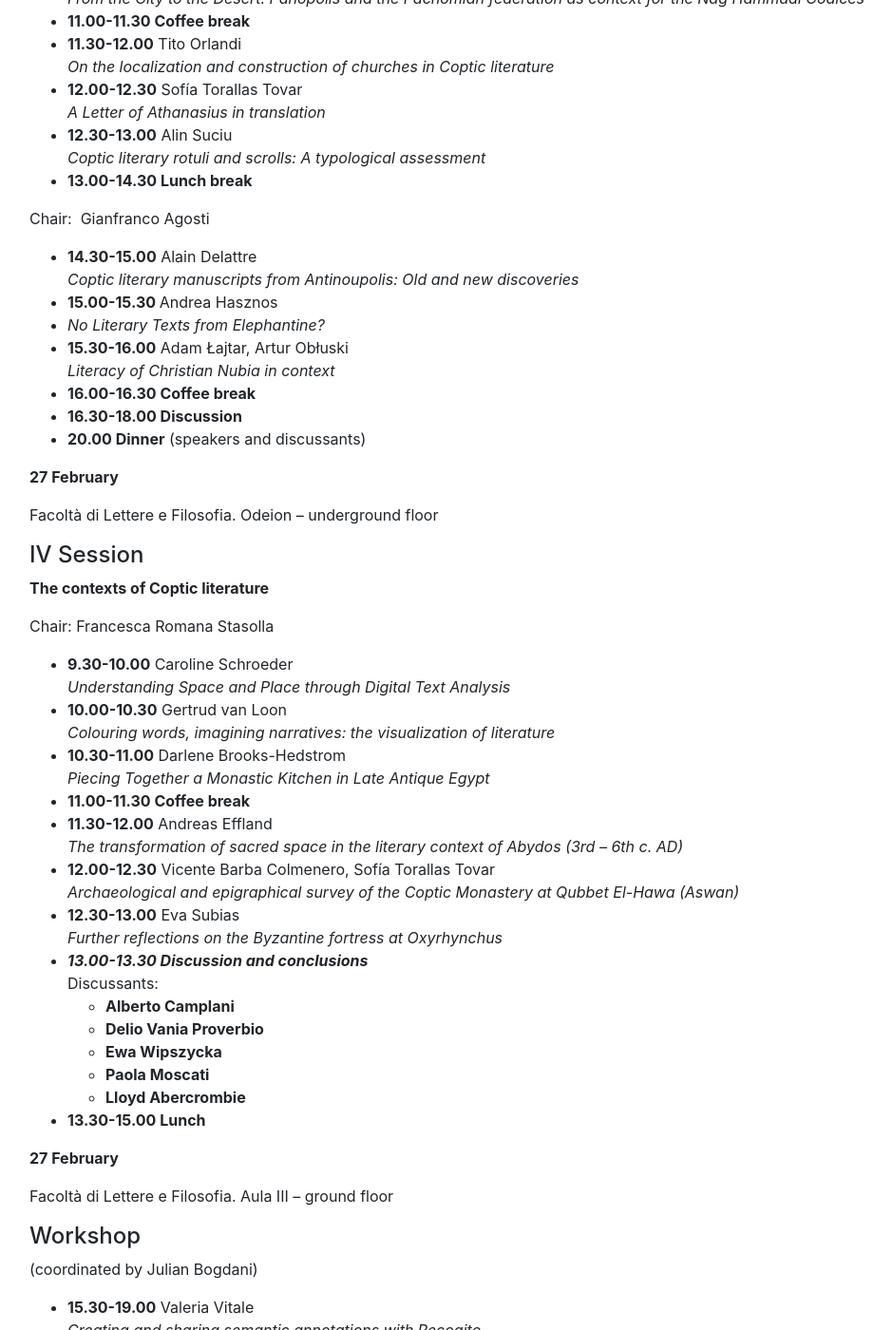
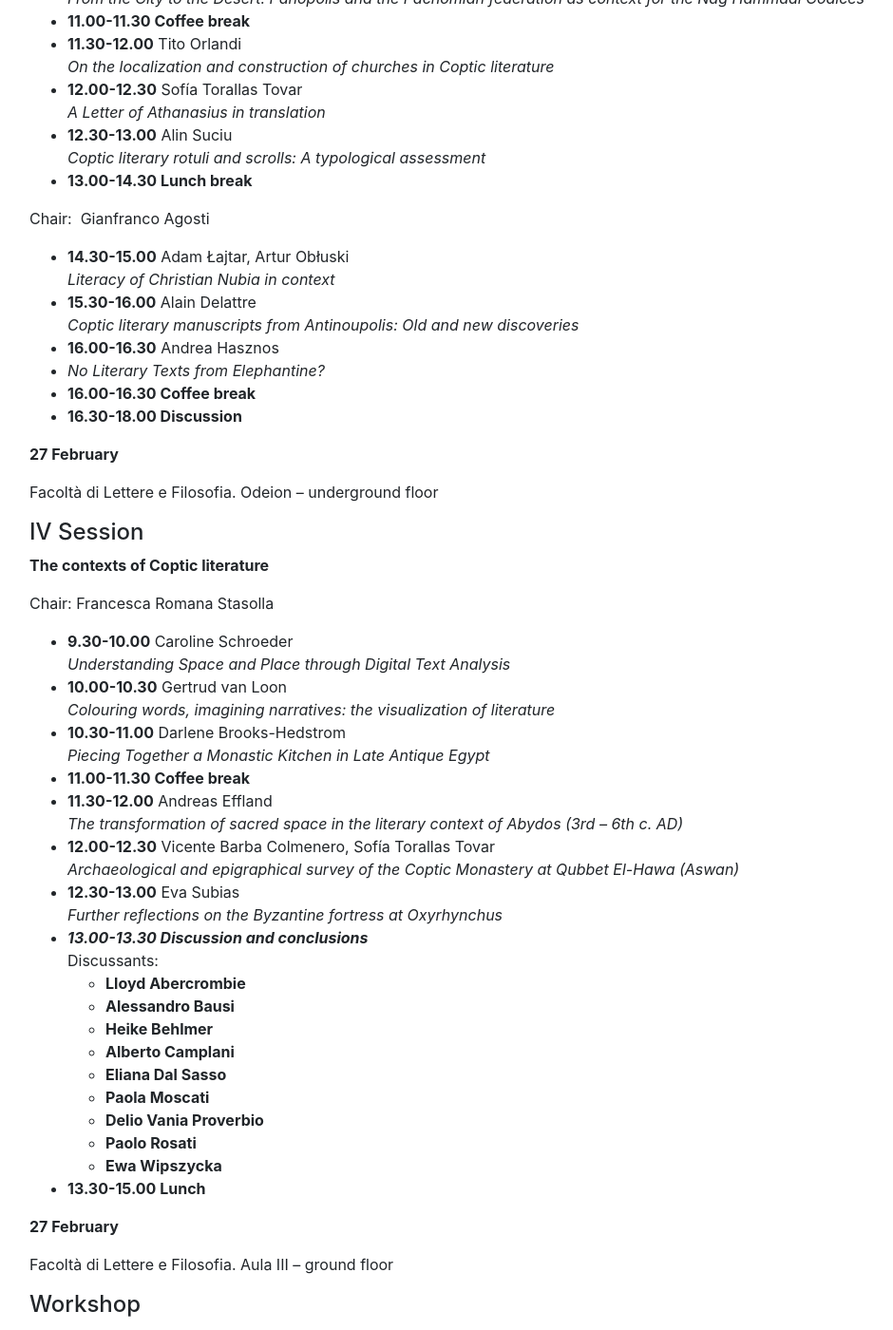
Before and after one commit to paths-erc/paths-erc, a Jekyll site: the page built from _news/56-third-paths-international-conference.md, in a window 1280 px wide and 1400 px high, scrolled down 2195 px. Shown: the whole window at 95% size, without its empty margins (54-994 px from the left). Built offline with Jekyll 4.4.1, drawn with Linux system fonts in a browser that asks for light colours; nearby versions of some CDN libraries; some of the changed text lies outside the part shown.

Commit message:
Conference programme updated

```diff
--- a/_news/56-third-paths-international-conference.md
+++ b/_news/56-third-paths-international-conference.md
@@ -58,7 +60,6 @@ Chair: Tito Orlandi
 - **17.45-18.15** Tea Ghigo
 *Scientific systematic study of inks from Coptic manuscripts*
 - **18.15-18.45** Discussion
-- **20.00** Dinner (speakers and discussants)
 
 **26 February**
 
@@ -88,15 +89,14 @@ Chair: Alberto Camplani
 Chair:  Gianfranco Agosti
 
 
-- **14.30-15.00** Alain Delattre
+- **14.30-15.00** Adam Łajtar, Artur Obłuski
+*Literacy of Christian Nubia in context*
+- **15.30-16.00** Alain Delattre
 *Coptic literary manuscripts from Antinoupolis: Old and new discoveries*
-- **15.00-15.30 **Andrea Hasznos
+- **16.00-16.30** Andrea Hasznos
 - *No Literary Texts from Elephantine?*
-- **15.30-16.00** Adam Łajtar, Artur Obłuski
-*Literacy of Christian Nubia in context*
 - **16.00-16.30 Coffee break**
 - **16.30-18.00 Discussion**
-- **20.00 Dinner** (speakers and discussants)
 
 **27 February**
 
@@ -123,11 +123,16 @@ Chair: Francesca Romana Stasolla
 *Further reflections on the Byzantine fortress at Oxyrhynchus*
 - ***13.00-13.30 Discussion and conclusions***
 Discussants:
+  - **Lloyd Abercrombie**
+  - **Alessandro Bausi**
+  - **Heike Behlmer**
   - **Alberto Camplani**
+  - **Eliana Dal Sasso**
+  - **Paola Moscati**
   - **Delio Vania Proverbio**
+  - **Paolo Rosati**
   - **Ewa Wipszycka**
-  - **Paola Moscati**
-  - **Lloyd Abercrombie**
+
 
 - **13.30-15.00 Lunch**
 
```
Also changed, not shown: other parts of _news/56-third-paths-international-conference.md (+4 -2 lines).
